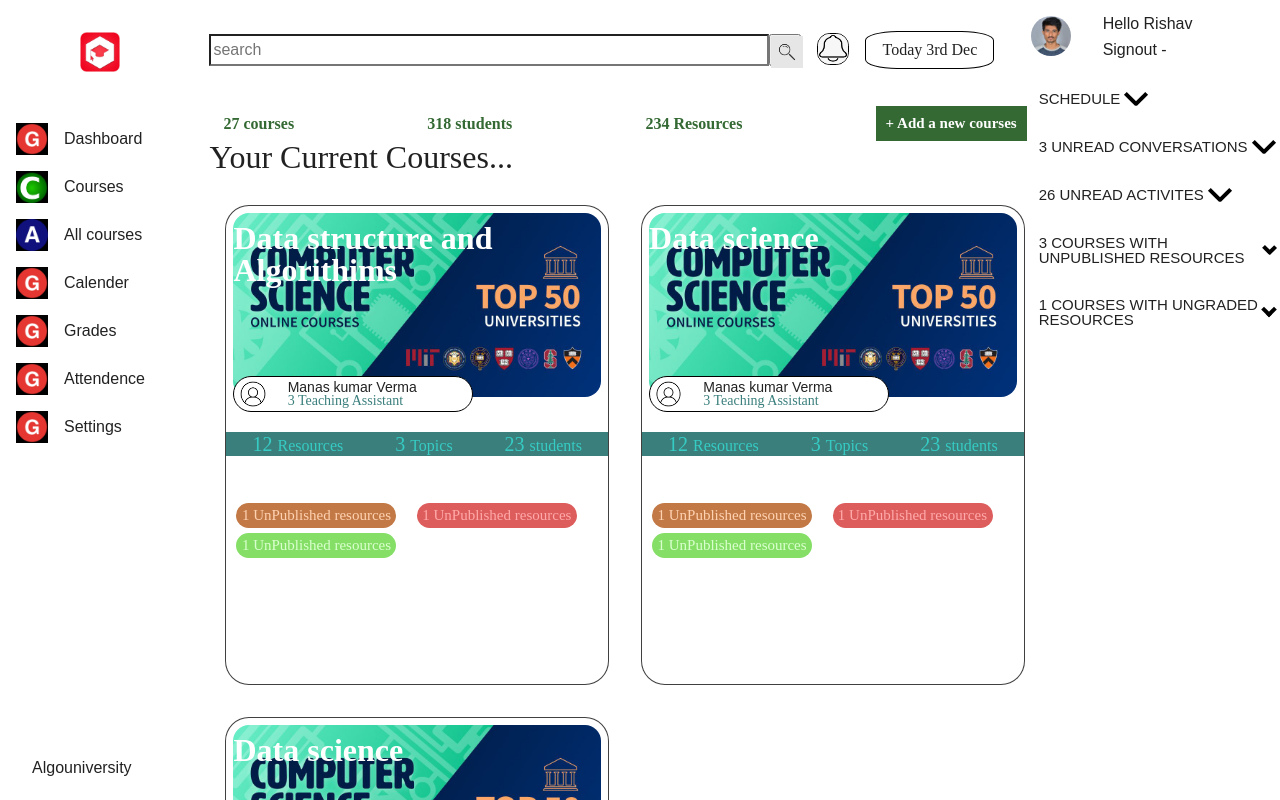
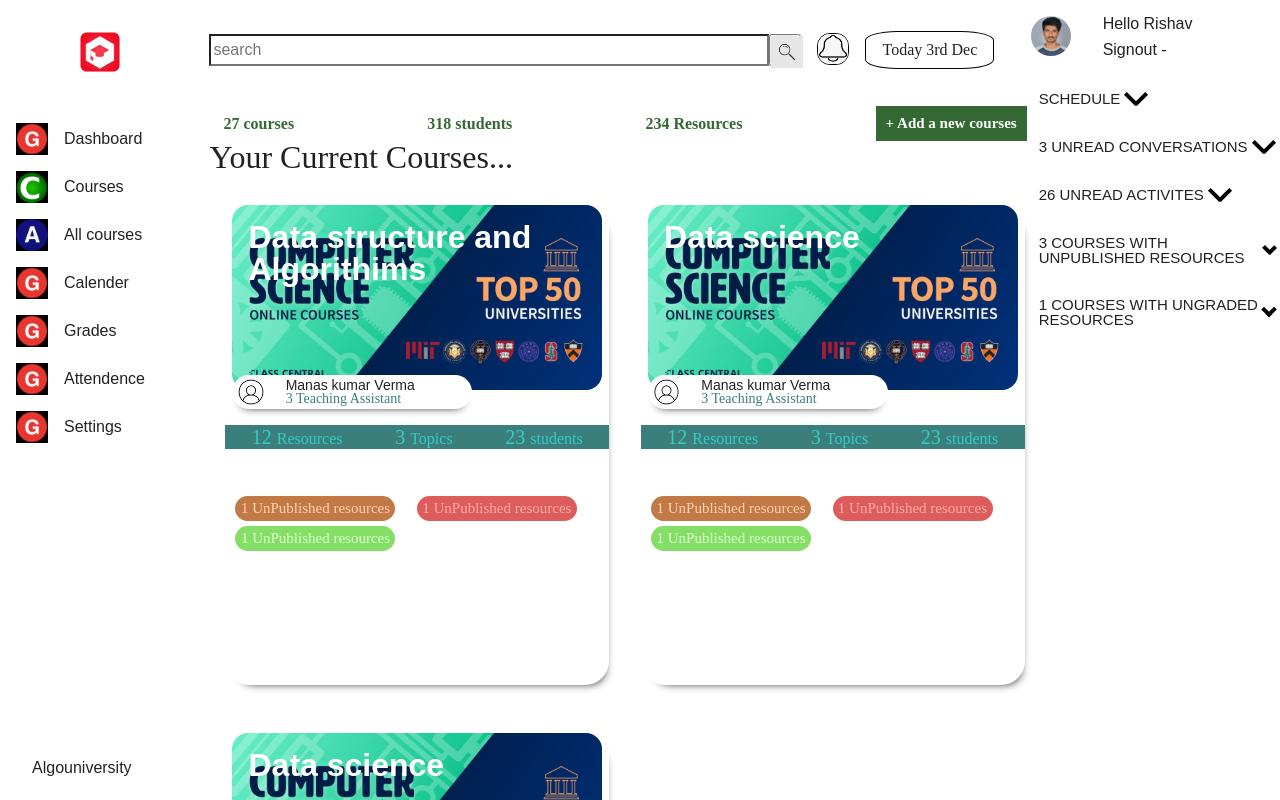
Before and after one commit to tarun846/AlgoAcademyDashboard, a React (Create React App) app: page / in a window 1280 px wide. Shown: the top 800 px of the page. Built offline with nearby package versions, Linux system fonts and the light colour scheme.

Commit message:
second commit

```diff
--- a/src/stlyle/_Coursebox.scss
+++ b/src/stlyle/_Coursebox.scss
@@ -1,7 +1,7 @@
 .dashboard_current{
-    overflow: hidden;
-    height: auto;
-  //  background-color: white;
+
+     margin-bottom: 1rem;
+
 
 
   .dashboard-content{
@@ -12,9 +12,11 @@
     margin-right: 1rem ;
     height: 60vh;
     background-color: white;
-    border: 1px solid rgba(0,0,0,0.75);
 
-      .background-dashboard{
+    box-shadow: 5px 8px 8px -9px;
+
+    ;
+    .background-dashboard{
        margin: 7px ;
       img{
         border-radius: 1rem;
@@ -29,14 +31,16 @@
                padding-top: 1rem;
             color: white;
             font-weight: bold;
+            font-family: sans-serif;
             font-size: 2rem;
+            margin-left: 1rem;
           }
           .teacher_info{
             position: absolute;
             background-color: white;
             top: 170px;
-            border: 1px solid black;
-
+            // border: 1px solid black;
+         box-shadow: 0px 8px 8px -9px;
             display: flex;
             flex-direction: column;
             // padding: 2rem;
--- a/src/stlyle/style.css
+++ b/src/stlyle/style.css
@@ -313,8 +313,7 @@ img {
 }
 
 .dashboard_current {
-  overflow: hidden;
-  height: auto;
+  margin-bottom: 1rem;
 }
 
 .dashboard_current .dashboard-content {
@@ -325,7 +324,8 @@ img {
   margin-right: 1rem;
   height: 60vh;
   background-color: white;
-  border: 1px solid rgba(0, 0, 0, 0.75);
+  -webkit-box-shadow: 5px 8px 8px -9px;
+          box-shadow: 5px 8px 8px -9px;
 }
 
 .dashboard_current .dashboard-content .background-dashboard {
@@ -345,14 +345,17 @@ img {
   padding-top: 1rem;
   color: white;
   font-weight: bold;
+  font-family: sans-serif;
   font-size: 2rem;
+  margin-left: 1rem;
 }
 
 .dashboard_current .dashboard-content .background-dashboard .teacher_info {
   position: absolute;
   background-color: white;
   top: 170px;
-  border: 1px solid black;
+  -webkit-box-shadow: 0px 8px 8px -9px;
+          box-shadow: 0px 8px 8px -9px;
   display: -webkit-box;
   display: -ms-flexbox;
   display: flex;
```
Also changed, not shown: 1 other file (tests, documents, lock files or other folders).
